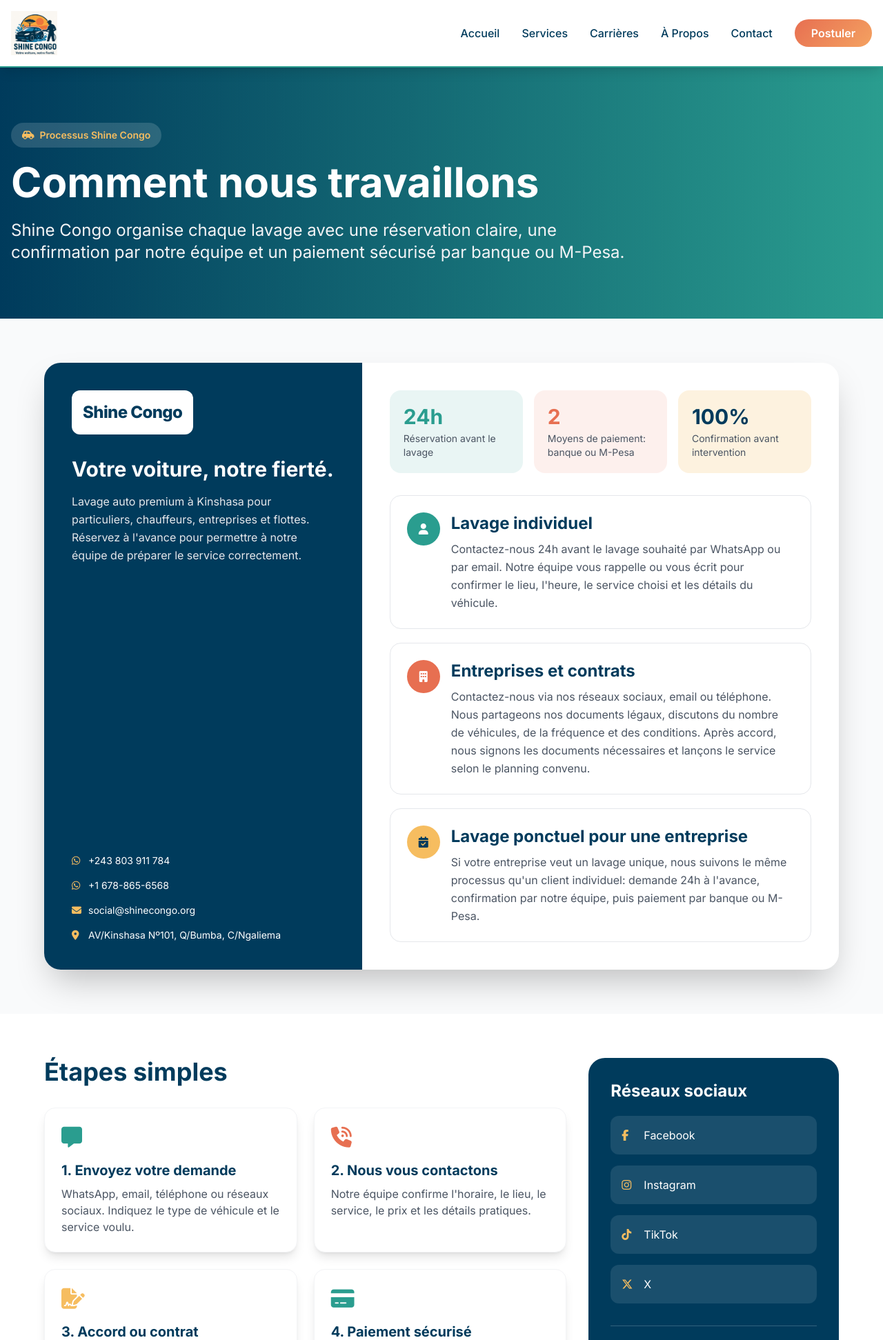
After one commit to 243gervais/shinecongo-web, a Django app: page /comment-ca-marche/ in a window 1280 px wide. The commit adds this page. Shown: the top 1943 px of the page at 69% size. Run offline with Django 5.2, Linux system fonts and the light colour scheme; some libraries are stand-ins or nearby versions.

Commit message:
Add service process page

```diff
--- a/core/urls.py
+++ b/core/urls.py
@@ -10,4 +10,5 @@ urlpatterns = [
     path('ceo/', views.CEOView.as_view(), name='ceo'),
     path('confidentialite/', views.PrivacyPolicyView.as_view(), name='privacy'),
     path('conditions/', views.TermsView.as_view(), name='terms'),
+    path('comment-ca-marche/', views.HowItWorksView.as_view(), name='how_it_works'),
 ]
--- a/core/views.py
+++ b/core/views.py
@@ -26,6 +26,11 @@ class TermsView(TemplateView):
     template_name = 'core/terms.html'
 
 
+class HowItWorksView(TemplateView):
+    """Page expliquant le fonctionnement des services"""
+    template_name = 'core/how_it_works.html'
+
+
 class CEOView(TemplateView):
     """Page du CEO - Gervais Mbadu"""
     template_name = 'core/ceo.html'
--- a/templates/base.html
+++ b/templates/base.html
@@ -343,6 +343,8 @@
                     <a href="{% url 'core:privacy' %}" class="hover:text-sc-cyan transition">Confidentialité</a>
                     <span>•</span>
                     <a href="{% url 'core:terms' %}" class="hover:text-sc-cyan transition">Conditions</a>
+                    <span>•</span>
+                    <a href="{% url 'core:how_it_works' %}" class="hover:text-sc-cyan transition">Comment ça marche</a>
                 </div>
                 <div class="mt-3">
                     <a href="{% url 'admin_panel:dashboard' %}" class="text-gray-500 hover:text-sc-cyan transition text-xs">
--- /dev/null
+++ b/templates/core/how_it_works.html
@@ -0,0 +1,198 @@
+{% extends 'base.html' %}
+
+{% block title %}Comment ça marche - Shine Congo{% endblock %}
+{% block meta_description %}Découvrez comment réserver un lavage auto Shine Congo pour particuliers, entreprises, contrats et lavages ponctuels à Kinshasa.{% endblock %}
+
+{% block content %}
+
+<section class="bg-gradient-to-r from-sc-navy to-sc-cyan text-white py-20">
+    <div class="container mx-auto px-4">
+        <div class="max-w-4xl">
+            <span class="inline-flex items-center bg-white/15 text-sc-yellow px-4 py-2 rounded-full text-sm font-semibold mb-5">
+                <i class="fas fa-car-side mr-2"></i>
+                Processus Shine Congo
+            </span>
+            <h1 class="text-4xl md:text-6xl font-bold leading-tight mb-6">Comment nous travaillons</h1>
+            <p class="text-xl md:text-2xl text-gray-100 leading-relaxed">
+                Shine Congo organise chaque lavage avec une réservation claire, une confirmation par notre équipe et un
+                paiement sécurisé par banque ou M-Pesa.
+            </p>
+        </div>
+    </div>
+</section>
+
+<section class="py-16 bg-gray-50">
+    <div class="container mx-auto px-4">
+        <div class="max-w-6xl mx-auto bg-white rounded-3xl shadow-2xl overflow-hidden">
+            <div class="grid lg:grid-cols-5">
+                <div class="lg:col-span-2 bg-sc-navy text-white p-8 md:p-10 flex flex-col justify-between">
+                    <div>
+                        <div class="bg-white rounded-xl p-4 inline-block mb-8">
+                            <span class="text-sc-navy text-2xl font-extrabold tracking-tight">Shine Congo</span>
+                        </div>
+                        <h2 class="text-3xl font-bold mb-4">Votre voiture, notre fierté.</h2>
+                        <p class="text-gray-200 leading-relaxed">
+                            Lavage auto premium à Kinshasa pour particuliers, chauffeurs, entreprises et flottes.
+                            Réservez à l'avance pour permettre à notre équipe de préparer le service correctement.
+                        </p>
+                    </div>
+
+                    <div class="mt-10 space-y-4 text-sm">
+                        <div class="flex items-center">
+                            <i class="fab fa-whatsapp w-6 text-sc-yellow"></i>
+                            <span>+243 803 911 784</span>
+                        </div>
+                        <div class="flex items-center">
+                            <i class="fab fa-whatsapp w-6 text-sc-yellow"></i>
+                            <span>+1 678-865-6568</span>
+                        </div>
+                        <div class="flex items-center">
+                            <i class="fas fa-envelope w-6 text-sc-yellow"></i>
+                            <span>social@shinecongo.org</span>
+                        </div>
+                        <div class="flex items-center">
+                            <i class="fas fa-location-dot w-6 text-sc-yellow"></i>
+                            <span>AV/Kinshasa Nº101, Q/Bumba, C/Ngaliema</span>
+                        </div>
+                    </div>
+                </div>
+
+                <div class="lg:col-span-3 p-8 md:p-10">
+                    <div class="grid sm:grid-cols-3 gap-4 mb-8">
+                        <div class="rounded-2xl bg-sc-cyan/10 p-5">
+                            <div class="text-3xl font-bold text-sc-cyan">24h</div>
+                            <p class="text-sm text-gray-600 mt-1">Réservation avant le lavage</p>
+                        </div>
+                        <div class="rounded-2xl bg-sc-orange/10 p-5">
+                            <div class="text-3xl font-bold text-sc-orange">2</div>
+                            <p class="text-sm text-gray-600 mt-1">Moyens de paiement: banque ou M-Pesa</p>
+                        </div>
+                        <div class="rounded-2xl bg-sc-yellow/20 p-5">
+                            <div class="text-3xl font-bold text-sc-navy">100%</div>
+                            <p class="text-sm text-gray-600 mt-1">Confirmation avant intervention</p>
+                        </div>
+                    </div>
+
+                    <div class="space-y-5">
+                        <div class="border border-gray-200 rounded-2xl p-6">
+                            <div class="flex items-start">
+                                <div class="w-12 h-12 rounded-full bg-sc-cyan text-white flex items-center justify-center flex-shrink-0 mr-4">
+                                    <i class="fas fa-user"></i>
+                                </div>
+                                <div>
+                                    <h3 class="text-2xl font-bold text-sc-navy mb-2">Lavage individuel</h3>
+                                    <p class="text-gray-600 leading-relaxed">
+                                        Contactez-nous 24h avant le lavage souhaité par WhatsApp ou par email. Notre
+                                        équipe vous rappelle ou vous écrit pour confirmer le lieu, l'heure, le service
+                                        choisi et les détails du véhicule.
+                                    </p>
+                                </div>
+                            </div>
+                        </div>
+
+                        <div class="border border-gray-200 rounded-2xl p-6">
+                            <div class="flex items-start">
+                                <div class="w-12 h-12 rounded-full bg-sc-orange text-white flex items-center justify-center flex-shrink-0 mr-4">
+                                    <i class="fas fa-building"></i>
+                                </div>
+                                <div>
+                                    <h3 class="text-2xl font-bold text-sc-navy mb-2">Entreprises et contrats</h3>
+                                    <p class="text-gray-600 leading-relaxed">
+                                        Contactez-nous via nos réseaux sociaux, email ou téléphone. Nous partageons nos
+                                        documents légaux, discutons du nombre de véhicules, de la fréquence et des
+                                        conditions. Après accord, nous signons les documents nécessaires et lançons le
+                                        service selon le planning convenu.
+                                    </p>
+                                </div>
+                            </div>
+                        </div>
+
+                        <div class="border border-gray-200 rounded-2xl p-6">
+                            <div class="flex items-start">
+                                <div class="w-12 h-12 rounded-full bg-sc-yellow text-sc-navy flex items-center justify-center flex-shrink-0 mr-4">
+                                    <i class="fas fa-calendar-check"></i>
+                                </div>
+                                <div>
+                                    <h3 class="text-2xl font-bold text-sc-navy mb-2">Lavage ponctuel pour une entreprise</h3>
+                                    <p class="text-gray-600 leading-relaxed">
+                                        Si votre entreprise veut un lavage unique, nous suivons le même processus qu'un
+                                        client individuel: demande 24h à l'avance, confirmation par notre équipe, puis
+                                        paiement par banque ou M-Pesa.
+                                    </p>
+                                </div>
+                            </div>
+                        </div>
+                    </div>
+                </div>
+            </div>
+        </div>
+    </div>
+</section>
+
+<section class="py-16">
+    <div class="container mx-auto px-4">
+        <div class="max-w-6xl mx-auto grid lg:grid-cols-3 gap-8">
+            <div class="lg:col-span-2">
+                <h2 class="text-3xl md:text-4xl font-bold text-sc-navy mb-8">Étapes simples</h2>
+                <div class="grid md:grid-cols-2 gap-6">
+                    <div class="bg-white border border-gray-100 rounded-2xl p-6 shadow-lg">
+                        <div class="text-sc-cyan text-3xl mb-4"><i class="fas fa-message"></i></div>
+                        <h3 class="text-xl font-bold text-sc-navy mb-2">1. Envoyez votre demande</h3>
+                        <p class="text-gray-600">WhatsApp, email, téléphone ou réseaux sociaux. Indiquez le type de véhicule et le service voulu.</p>
+                    </div>
+                    <div class="bg-white border border-gray-100 rounded-2xl p-6 shadow-lg">
+                        <div class="text-sc-orange text-3xl mb-4"><i class="fas fa-phone-volume"></i></div>
+                        <h3 class="text-xl font-bold text-sc-navy mb-2">2. Nous vous contactons</h3>
+                        <p class="text-gray-600">Notre équipe confirme l'horaire, le lieu, le service, le prix et les détails pratiques.</p>
+                    </div>
+                    <div class="bg-white border border-gray-100 rounded-2xl p-6 shadow-lg">
+                        <div class="text-sc-yellow text-3xl mb-4"><i class="fas fa-file-signature"></i></div>
+                        <h3 class="text-xl font-bold text-sc-navy mb-2">3. Accord ou contrat</h3>
+                        <p class="text-gray-600">Pour les entreprises, nous partageons les documents légaux et signons l'accord avant le démarrage.</p>
+                    </div>
+                    <div class="bg-white border border-gray-100 rounded-2xl p-6 shadow-lg">
+                        <div class="text-sc-cyan text-3xl mb-4"><i class="fas fa-credit-card"></i></div>
+                        <h3 class="text-xl font-bold text-sc-navy mb-2">4. Paiement sécurisé</h3>
+                        <p class="text-gray-600">Le paiement se fait par banque ou via notre M-Pesa, selon les instructions confirmées par Shine Congo.</p>
+                    </div>
+                </div>
+            </div>
+
+            <aside class="bg-sc-navy text-white rounded-3xl p-8">
+                <h2 class="text-2xl font-bold mb-5">Réseaux sociaux</h2>
+                <div class="space-y-4">
+                    <a href="https://www.facebook.com/profile.php?id=61594616890568" target="_blank" rel="noopener noreferrer"
+                        class="flex items-center bg-white/10 rounded-xl p-4 hover:bg-white/20 transition">
+                        <i class="fab fa-facebook-f w-8 text-sc-yellow"></i>
+                        <span>Facebook</span>
+                    </a>
+                    <a href="https://www.instagram.com/shine_congo/" target="_blank" rel="noopener noreferrer"
+                        class="flex items-center bg-white/10 rounded-xl p-4 hover:bg-white/20 transition">
+                        <i class="fab fa-instagram w-8 text-sc-yellow"></i>
+                        <span>Instagram</span>
+                    </a>
+                    <a href="https://www.tiktok.com/@shine_congo?lang=en" target="_blank" rel="noopener noreferrer"
+                        class="flex items-center bg-white/10 rounded-xl p-4 hover:bg-white/20 transition">
+                        <i class="fab fa-tiktok w-8 text-sc-yellow"></i>
+                        <span>TikTok</span>
+                    </a>
+                    <a href="https://x.com/Shine_Congo" target="_blank" rel="noopener noreferrer"
+                        class="flex items-center bg-white/10 rounded-xl p-4 hover:bg-white/20 transition">
+                        <i class="fab fa-x-twitter w-8 text-sc-yellow"></i>
+                        <span>X</span>
+                    </a>
+                </div>
+                <div class="mt-8 pt-8 border-t border-white/20">
+                    <p class="text-gray-200 mb-4">Prêt à réserver?</p>
+                    <a href="https://wa.me/243803911784" target="_blank" rel="noopener noreferrer"
+                        class="inline-flex items-center justify-center w-full bg-sc-orange hover:bg-sc-orange-light text-white font-bold py-3 px-5 rounded-xl transition">
+                        <i class="fab fa-whatsapp mr-2"></i>
+                        Contacter Shine Congo
+                    </a>
+                </div>
+            </aside>
+        </div>
+    </div>
+</section>
+
+{% endblock %}
```
